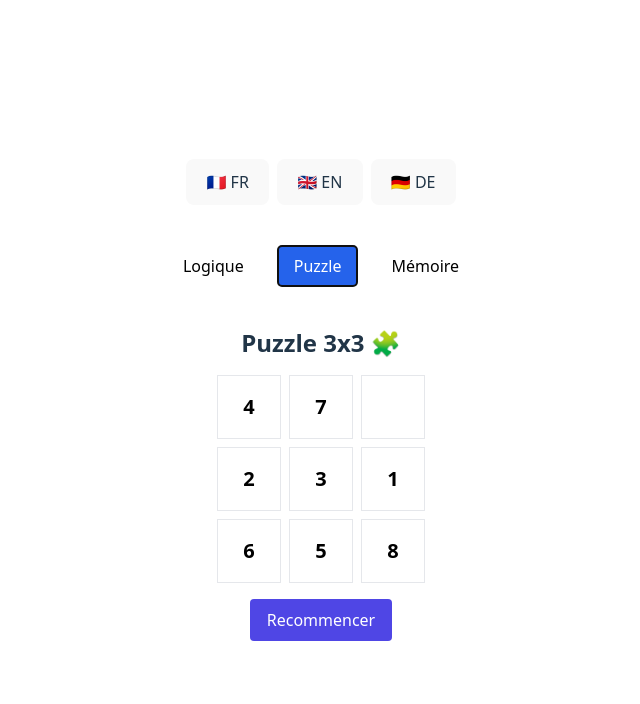
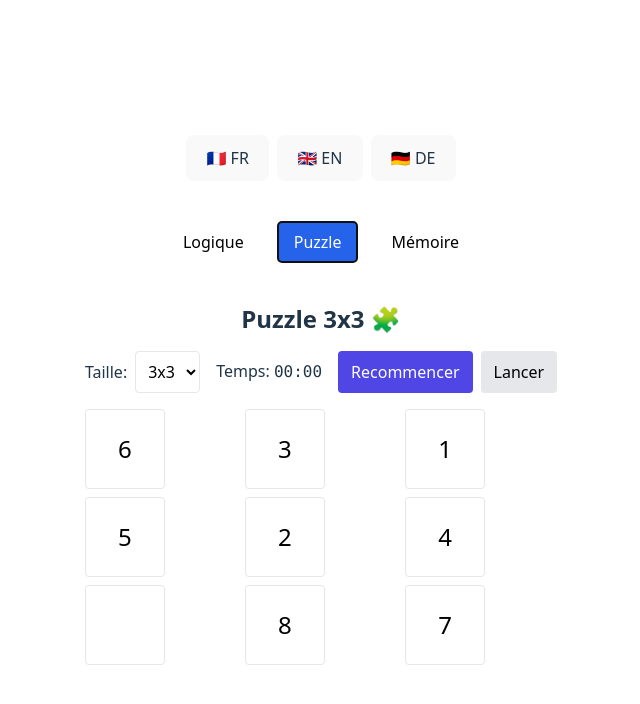
Before and after one commit to Seth68/logiquest, a React (Vite) app: page / in a window 1280 px wide. Both pictures are taken after a click on the button "Puzzle". Shown: the top 704 px of the page, without its empty margins (319-959 px from the left). Built offline with nearby package versions, Linux system fonts and the light colour scheme.

Commit message:
ajout dans le jeu puzzle

```diff
--- a/src/components/PuzzleGame.jsx
+++ b/src/components/PuzzleGame.jsx
@@ -1,76 +1,281 @@
-// components/PuzzleGame.jsx
-import { useState, useEffect } from "react";
+// src/components/PuzzleGame.jsx
+import { useEffect, useRef, useState } from "react";
 import { useTranslation } from "react-i18next";
 
+/**
+ * Puzzle (taquin) interactif avec :
+ * - sélecteur de taille (3x3, 4x4, 5x5)
+ * - shuffle garanti solvable
+ * - chrono (mm:ss)
+ */
+
+const SIZE_OPTIONS = [
+  { id: "3x3", n: 3 },
+  { id: "4x4", n: 4 },
+  { id: "5x5", n: 5 },
+];
+
+function shuffleArray(array) {
+  const a = [...array];
+  for (let i = a.length - 1; i > 0; i--) {
+    const j = Math.floor(Math.random() * (i + 1));
+    [a[i], a[j]] = [a[j], a[i]];
+  }
+  return a;
+}
+
+// Count inversions (ignoring null)
+function inversionCount(arr) {
+  const a = arr.filter((v) => v !== null);
+  let inv = 0;
+  for (let i = 0; i < a.length; i++) {
+    for (let j = i + 1; j < a.length; j++) {
+      if (a[i] > a[j]) inv++;
+    }
+  }
+  return inv;
+}
+
+// Check solvability for sliding puzzle
+function isSolvable(board, gridSize) {
+  const inv = inversionCount(board);
+  // if grid width is odd, puzzle solvable if inversions even
+  if (gridSize % 2 === 1) {
+    return inv % 2 === 0;
+  } else {
+    // grid width even: blank row counting from bottom (1-based)
+    const blankIndex = board.indexOf(null);
+    const rowFromTop = Math.floor(blankIndex / gridSize) + 1;
+    const rowFromBottom = gridSize - (rowFromTop - 1);
+    // solvable if:
+    // - blank on even row from bottom and inversions odd
+    // - blank on odd row from bottom and inversions even
+    if ((rowFromBottom % 2 === 0 && inv % 2 === 1) || (rowFromBottom % 2 === 1 && inv % 2 === 0)) {
+      return true;
+    }
+    return false;
+  }
+}
+
+function generateSolvedBoard(n) {
+  const total = n * n;
+  const arr = [];
+  for (let i = 1; i < total; i++) arr.push(i);
+  arr.push(null);
+  return arr;
+}
+
+function generateShuffledSolvable(n) {
+  const total = n * n;
+  const base = [];
+  for (let i = 1; i < total; i++) base.push(i);
+  base.push(null);
+
+  let shuffled;
+  let attempts = 0;
+  do {
+    shuffled = shuffleArray(base);
+    attempts++;
+    // avoid accidentally returning solved board immediately
+  } while ((!isSolvable(shuffled, n) || JSON.stringify(shuffled) === JSON.stringify(base)) && attempts < 2000);
+
+  // Fallback: if we didn't find after many attempts, generate via simple swaps (guarantee solvable)
+  if (!isSolvable(shuffled, n) || JSON.stringify(shuffled) === JSON.stringify(base)) {
+    // do a simple 1-step swap away from solved board that keeps solvability
+    shuffled = [...base];
+    // swap two non-null tiles
+    if (n * n >= 3) {
+      [shuffled[0], shuffled[1]] = [shuffled[1], shuffled[0]];
+      if (!isSolvable(shuffled, n)) {
+        // swap other pair
+        [shuffled[0], shuffled[2]] = [shuffled[2], shuffled[0]];
+      }
+    }
+  }
+
+  return shuffled;
+}
+
 export default function PuzzleGame() {
-  const initial = [1, 2, 3, 4, 5, 6, 7, 8, null];
-  const [tiles, setTiles] = useState(shuffle(initial));
+  const { t } = useTranslation();
+
+  const [size, setSize] = useState(SIZE_OPTIONS[0]); // default 3x3
+  const [tiles, setTiles] = useState(() => generateShuffledSolvable(SIZE_OPTIONS[0].n));
   const [isComplete, setIsComplete] = useState(false);
-  const { t } = useTranslation(); // ← AJOUT
 
-  function shuffle(array) {
-    let shuffled = [...array];
-    do {
-      for (let i = shuffled.length - 1; i > 0; i--) {
-        const j = Math.floor(Math.random() * (i + 1));
-        [shuffled[i], shuffled[j]] = [shuffled[j], shuffled[i]];
+  // Timer state
+  const [running, setRunning] = useState(false);
+  const [seconds, setSeconds] = useState(0);
+  const intervalRef = useRef(null);
+
+  // Start/restart game for current size
+  function restartGame() {
+    const shuffled = generateShuffledSolvable(size.n);
+    setTiles(shuffled);
+    setIsComplete(false);
+    setSeconds(0);
+    setRunning(true);
+  }
+
+  // Stop timer
+  function stopTimer() {
+    setRunning(false);
+    if (intervalRef.current) {
+      clearInterval(intervalRef.current);
+      intervalRef.current = null;
+    }
+  }
+
+  // Timer effect
+  useEffect(() => {
+    if (running) {
+      if (intervalRef.current) clearInterval(intervalRef.current);
+      intervalRef.current = setInterval(() => {
+        setSeconds((s) => s + 1);
+      }, 1000);
+    } else {
+      if (intervalRef.current) {
+        clearInterval(intervalRef.current);
+        intervalRef.current = null;
       }
-    } while (JSON.stringify(shuffled) === JSON.stringify(initial));
-    return shuffled;
+    }
+    return () => {
+      if (intervalRef.current) {
+        clearInterval(intervalRef.current);
+        intervalRef.current = null;
+      }
+    };
+  }, [running]);
+
+  // When size changes, generate new board and reset timer
+  useEffect(() => {
+    const shuffled = generateShuffledSolvable(size.n);
+    setTiles(shuffled);
+    setIsComplete(false);
+    setSeconds(0);
+    setRunning(false);
+  }, [size]);
+
+  // Move tile if adjacent
+  function isAdjacent(index, emptyIndex, n) {
+    // same row adjacency
+    const rowI = Math.floor(index / n);
+    const rowE = Math.floor(emptyIndex / n);
+    // left/right adjacency only if same row
+    if (rowI === rowE && Math.abs(index - emptyIndex) === 1) return true;
+    // up/down adjacency
+    if (Math.abs(index - emptyIndex) === n) return true;
+    return false;
   }
 
   function moveTile(index) {
     if (isComplete) return;
     const emptyIndex = tiles.indexOf(null);
-    const adjacent = [
-      index - 1,
-      index + 1,
-      index - 3,
-      index + 3
-    ];
-    if (adjacent.includes(emptyIndex)) {
+    if (isAdjacent(index, emptyIndex, size.n)) {
       const newTiles = [...tiles];
       [newTiles[index], newTiles[emptyIndex]] = [newTiles[emptyIndex], newTiles[index]];
       setTiles(newTiles);
     }
   }
 
-  function restartGame() {
-    setTiles(shuffle(initial));
-    setIsComplete(false);
+  // Check completion
+  useEffect(() => {
+    const solved = generateSolvedBoard(size.n);
+    if (JSON.stringify(tiles) === JSON.stringify(solved)) {
+      setIsComplete(true);
+      stopTimer();
+    }
+  }, [tiles, size.n]);
+
+  // Format time mm:ss
+  function formatTime(s) {
+    const mm = Math.floor(s / 60)
+      .toString()
+      .padStart(2, "0");
+    const ss = (s % 60).toString().padStart(2, "0");
+    return `${mm}:${ss}`;
   }
 
-  useEffect(() => {
-    if (JSON.stringify(tiles) === JSON.stringify(initial)) {
-      setIsComplete(true);
-    }
-  }, [tiles]);
+  // Compute gridTemplateColumns style and cell size classes
+  const gridCols = size.n;
+  const cellClass =
+    size.n <= 3 ? "w-20 h-20 text-2xl" : size.n === 4 ? "w-16 h-16 text-xl" : "w-12 h-12 text-lg";
 
   return (
     <div className="text-center">
       <h2 className="text-2xl font-semibold mb-4">{t("puzzle_game")}</h2>
-      <div className="grid grid-cols-3 gap-2 mx-auto w-fit">
-        {tiles.map((tile, i) => (
+
+      {/* Controls */}
+      <div className="flex flex-col sm:flex-row items-center justify-center gap-4 mb-4">
+        <div className="flex items-center gap-2">
+          <label className="font-medium">{t("size_label")}:</label>
+          <select
+            value={size.id}
+            onChange={(e) => {
+              const sel = SIZE_OPTIONS.find((s) => s.id === e.target.value);
+              setSize(sel);
+            }}
+            className="p-2 rounded border bg-white text-black"
+          >
+            {SIZE_OPTIONS.map((opt) => (
+              <option key={opt.id} value={opt.id}>
+                {opt.id}
+              </option>
+            ))}
+          </select>
+        </div>
+
+        <div className="flex items-center gap-4">
+          <div className="font-medium">
+            {t("time")}: <span className="font-mono">{formatTime(seconds)}</span>
+          </div>
+
+          <div className="flex gap-2">
+            <button
+              onClick={() => {
+                restartGame();
+              }}
+              className="px-3 py-2 bg-indigo-600 hover:bg-indigo-700 text-white rounded"
+            >
+              {t("restart")}
+            </button>
+            <button
+              onClick={() => {
+                setRunning((r) => !r);
+              }}
+              className="px-3 py-2 bg-gray-200 hover:bg-gray-300 text-black rounded"
+            >
+              {running ? t("pause") : t("start")}
+            </button>
+          </div>
+        </div>
+      </div>
+
+      {/* Grid */}
+      <div
+        className="mx-auto bg-transparent"
+        style={{
+          display: "grid",
+          gridTemplateColumns: `repeat(${gridCols}, minmax(0, 1fr))`,
+          gap: "0.5rem",
+          width: "auto",
+        }}
+      >
+        {tiles.map((tile, idx) => (
           <div
-            key={i}
-            onClick={() => moveTile(i)}
-            className={`w-16 h-16 flex items-center justify-center border text-xl font-bold cursor-pointer transition-all duration-200 bg-white text-black ${
-              tile === null ? "bg-gray-300 cursor-default" : "hover:bg-blue-200"
+            key={idx}
+            onClick={() => moveTile(idx)}
+            className={`flex items-center justify-center border rounded cursor-pointer select-none transition-all duration-150 bg-white text-black ${cellClass} ${
+              tile === null ? "bg-gray-300 cursor-default" : "hover:bg-blue-100"
             }`}
           >
-            {tile !== null ? tile : ""}
+            <div>{tile !== null ? tile : ""}</div>
           </div>
         ))}
       </div>
-      {isComplete && (
-        <p className="mt-4 text-green-500 font-semibold">{t("solved")}</p>
-      )}
-      <button
-        onClick={restartGame}
-        className="mt-4 px-4 py-2 bg-indigo-600 hover:bg-indigo-700 text-white rounded"
-      >
-        {t("restart")}
-      </button>
+
+      {/* Status */}
+      {isComplete && <p className="mt-4 text-green-500 font-semibold">{t("solved")}</p>}
     </div>
   );
 }
--- a/src/locales/de.json
+++ b/src/locales/de.json
@@ -17,5 +17,7 @@
   "normal": "Normal",
   "hard": "Schwer",
   "start": "Start",
-  "pairs_count": "{{count}} Paare"
+  "pairs_count": "{{count}} Paare",
+  "pause": "Pause",
+  "time": "Zeit"
 }
--- a/src/locales/en.json
+++ b/src/locales/en.json
@@ -17,5 +17,7 @@
   "normal": "Normal",
   "hard": "Hard",
   "start": "Start",
-  "pairs_count": "{{count}} pairs"
+  "pairs_count": "{{count}} pairs",
+  "pause": "Pause",
+  "time": "Time"
 }
--- a/src/locales/fr.json
+++ b/src/locales/fr.json
@@ -17,5 +17,7 @@
   "normal": "Normal",
   "hard": "Difficile",
   "start": "Lancer",
-  "pairs_count": "{{count}} paires"
+  "pairs_count": "{{count}} paires",
+  "pause": "Pause",
+  "time": "Temps"
 }
```
